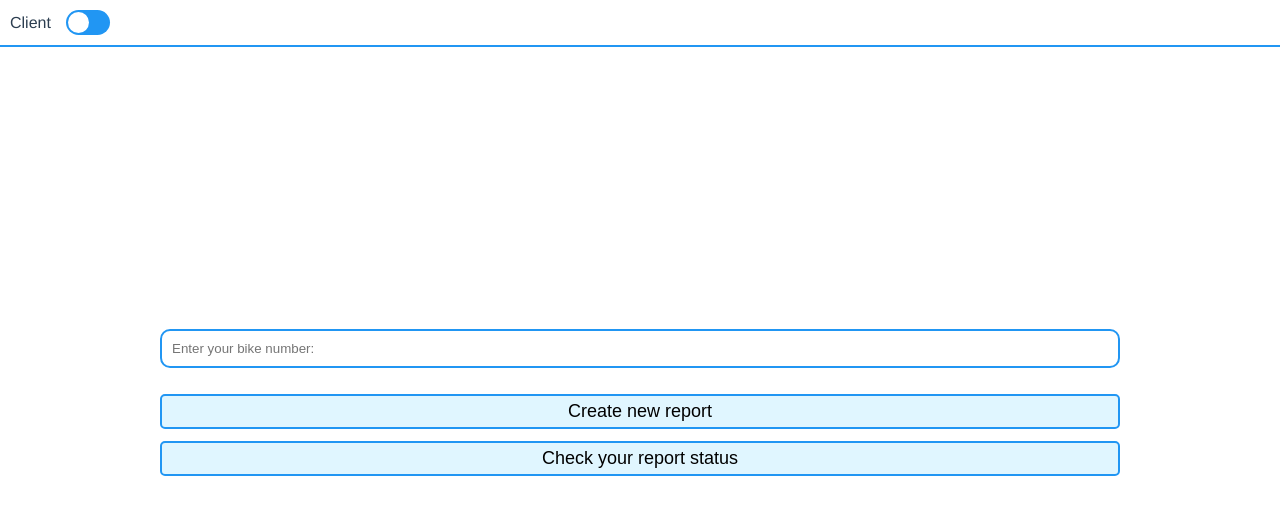
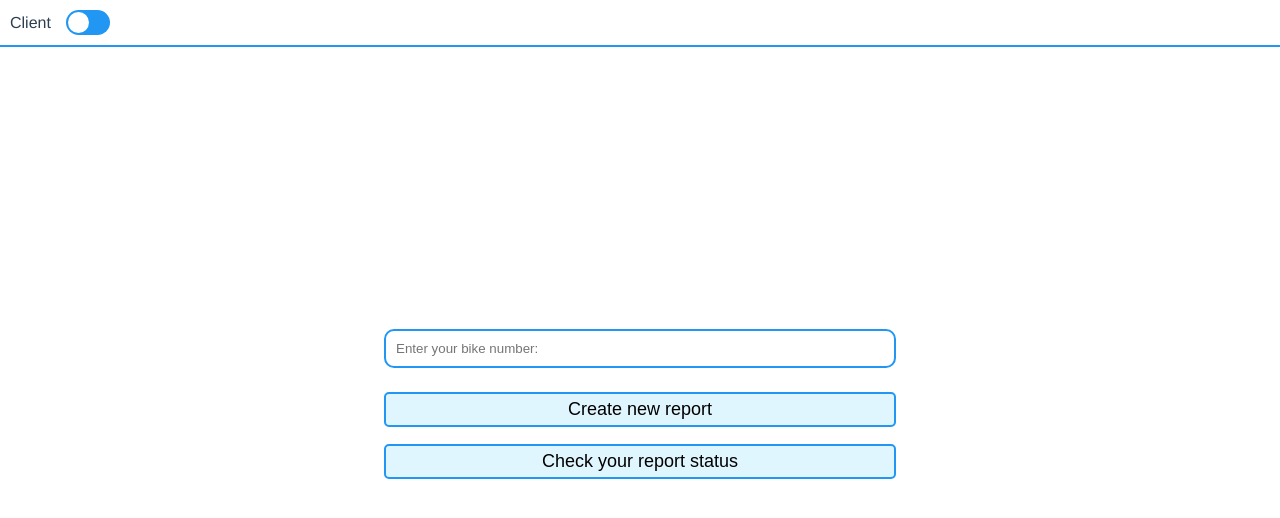
Before and after one commit to MartikosCoder/stolen-bikes, a Vue app in the folder vue/: page /#/ in a window 1280 px wide. Shown: the top 518 px of the page. Built offline with nearby package versions, Linux system fonts and the light colour scheme.

Commit message:
Final styles

```diff
--- a/vue/src/views/Home.vue
+++ b/vue/src/views/Home.vue
@@ -7,18 +7,18 @@
 </template>
 
 <script>
-import {mapGetters} from 'vuex';
+import { mapGetters } from "vuex";
 export default {
-  name: 'Home',
+  name: "Home",
   components: {
-    TabletHeader: () => import('../components/TabletHeader.vue'),
-    ClientBody: () => import('../components/ClientBody.vue'),
-    OfficerBody: () => import('../components/OfficerBody.vue')
+    TabletHeader: () => import("../components/TabletHeader.vue"),
+    ClientBody: () => import("../components/ClientBody.vue"),
+    OfficerBody: () => import("../components/OfficerBody.vue")
   },
   computed: {
-    ...mapGetters(['mode_selected'])
+    ...mapGetters(["mode_selected"])
   }
-}
+};
 </script>
 <style>
 .home {
@@ -32,6 +32,13 @@ main {
   display: flex;
   align-items: center;
   justify-content: center;
+  flex-direction: column;
+}
+
+.status-block {
+  margin-bottom: 30px;
+  display: flex;
+  flex-direction: column;
 }
 
 .selector {
@@ -39,6 +46,7 @@ main {
   flex-direction: column;
   width: 75%;
   height: 25%;
+  transition: 0.3s;
 }
 
 .selector input {
@@ -65,8 +73,18 @@ main {
   cursor: pointer;
 }
 
+.buttons button:first-of-type {
+  margin-bottom: 10px;
+}
+
 .buttons button:hover {
   background: #56cfff;
   color: white;
 }
+
+@media screen and (min-width: 768px) {
+  .selector {
+    width: 40%;
+  }
+}
 </style>
```
